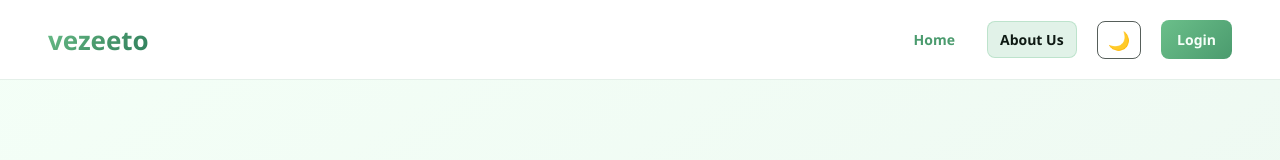
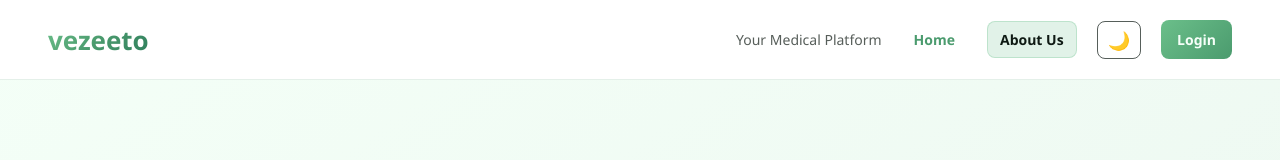
Before and after one commit to AlaaHussein20/Prolect_sw, a React (Create React App) app in the folder frontend/: page /about in a window 1280 px wide. Shown: the top 160 px of the page. Built offline with nearby package versions, Linux system fonts and the light colour scheme.

Commit message:
feat: add "Your Medical Platform" label to multiple pages for branding consistency

```diff
--- a/frontend/src/pages/AboutUs.js
+++ b/frontend/src/pages/AboutUs.js
@@ -74,6 +74,9 @@ const AboutUs = () => {
         </div>
 
         <div style={{ display: 'flex', alignItems: 'center', gap: 20 }}>
+          <div style={{ fontSize: 14, color: theme.textMuted, fontWeight: 500 }}>
+            Your Medical Platform
+          </div>
           <button
             onClick={() => navigate('/')}
             style={{
--- a/frontend/src/pages/AppointmentHistory.js
+++ b/frontend/src/pages/AppointmentHistory.js
@@ -144,7 +144,7 @@ const AppointmentHistory = () => {
               vezeeto
             </span>
           </Link>
-          <div style={{ fontSize: 14, color: theme.textMuted, fontWeight: 500 }}>Appointment History</div>
+          <div style={{ fontSize: 14, color: theme.textMuted, fontWeight: 500 }}>Your Medical Platform</div>
         </div>
 
         <div style={{ display: 'flex', alignItems: 'center', gap: 14 }}>
--- a/frontend/src/pages/DoctorDashboard.js
+++ b/frontend/src/pages/DoctorDashboard.js
@@ -306,6 +306,9 @@ const DoctorDashboard = () => {
               vezeeto
             </span>
           </Link>
+          <div style={{ fontSize: 14, color: theme.textMuted, fontWeight: 500 }}>
+            Your Medical Platform
+          </div>
         </div>
 
         <div style={{ display: 'flex', alignItems: 'center', gap: 14 }}>
--- a/frontend/src/pages/Home.js
+++ b/frontend/src/pages/Home.js
@@ -66,6 +66,9 @@ const Home = () => {
           </span>
         </Link>
         <div style={{ marginLeft: 'auto', display: 'flex', alignItems: 'center', gap: 14 }}>
+          <div style={{ fontSize: 14, color: theme.textMuted, fontWeight: 500 }}>
+            Your Medical Platform
+          </div>
           <Link to="/about" style={{ textDecoration: 'none' }}>
             <button style={{
               background: 'transparent',
--- a/frontend/src/pages/PatientDashboard.js
+++ b/frontend/src/pages/PatientDashboard.js
@@ -422,6 +422,9 @@ const PatientDashboard = () => {
               vezeeto
             </span>
           </Link>
+          <div style={{ fontSize: 14, color: theme.textMuted, fontWeight: 500 }}>
+            Your Medical Platform
+          </div>
           <div style={{ position: 'relative', flex: 1, maxWidth: 480 }}>
             <span style={{
               position: 'absolute',
--- a/frontend/src/pages/Register.js
+++ b/frontend/src/pages/Register.js
@@ -1,5 +1,5 @@
 import React, { useState } from 'react';
-import { useNavigate, Link } from 'react-router-dom';
+import { Link } from 'react-router-dom';
 import '../styles/Register.css';
 import Footer from '../components/Footer';
 
@@ -29,7 +29,6 @@ const themes = {
 };
 
 function Register() {
-  const navigate = useNavigate();
   const [formData, setFormData] = useState({
     name: '',
     email: '',
```
